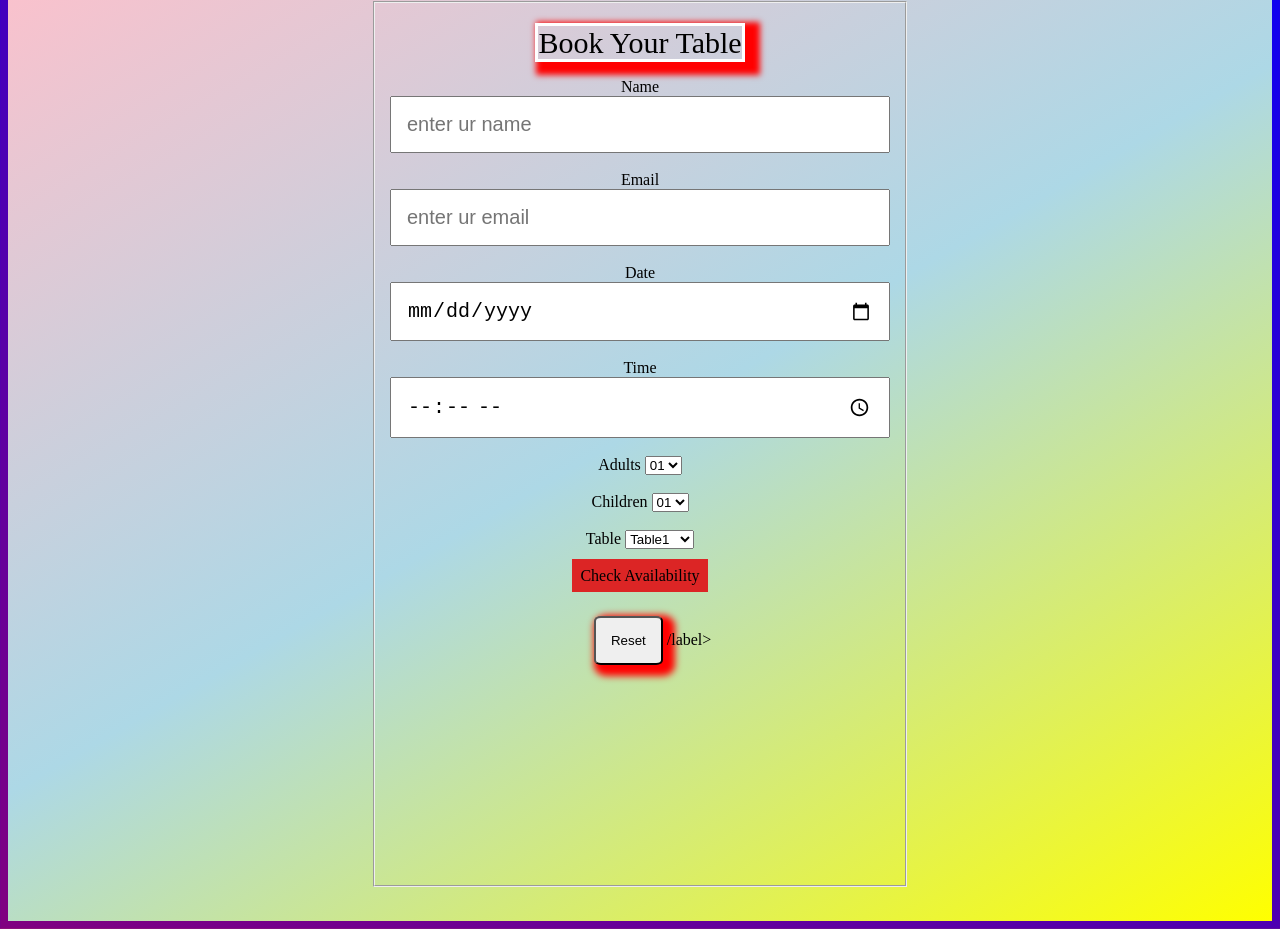
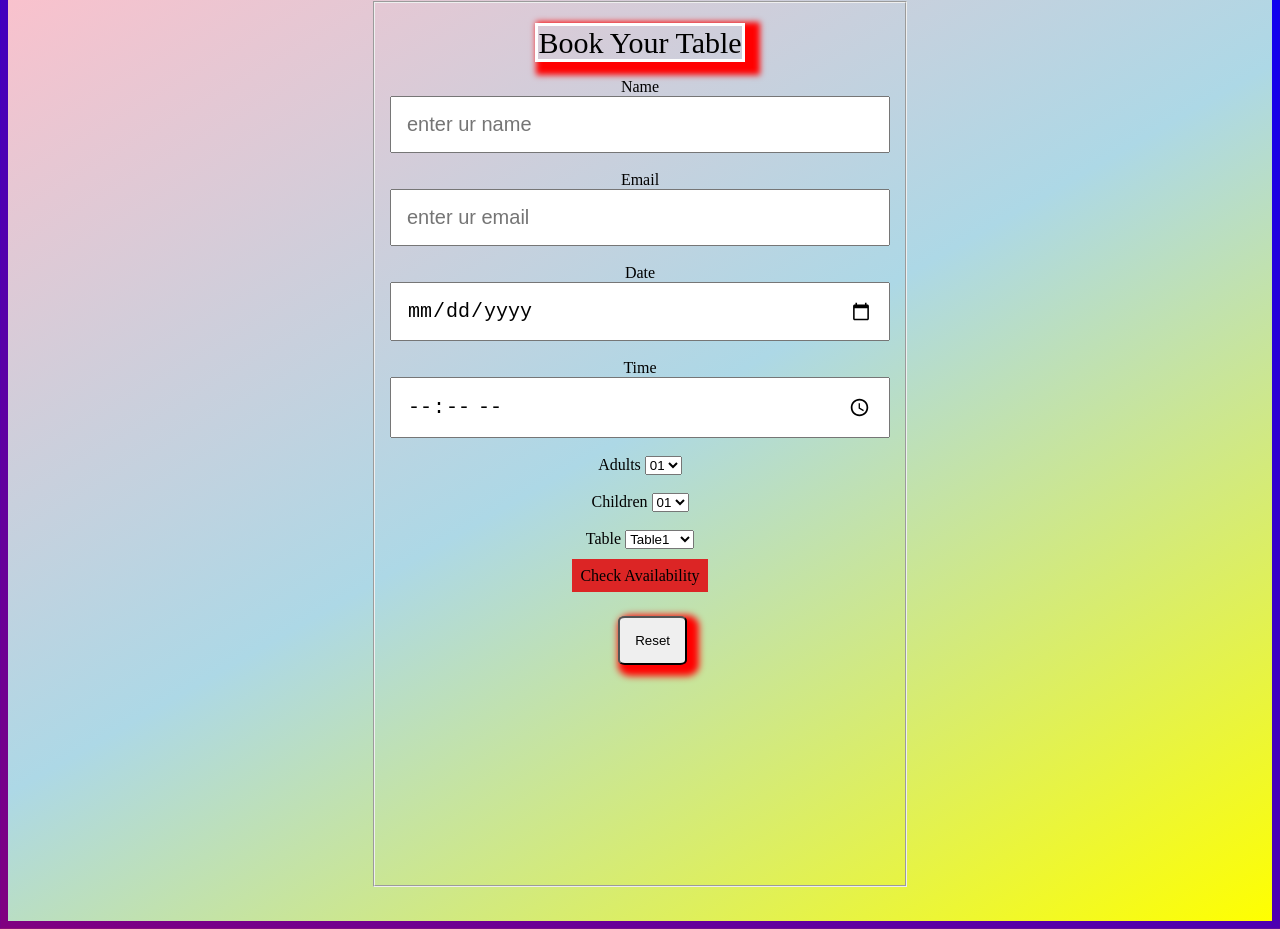
Before and after one commit to KothurMokshithaReddy/coffeegrid, a plain HTML site: page index.html in a window 1280 px wide. Shown: the part 4052-4981 px from the top of the page. Drawn offline with Linux system fonts and the light colour scheme.

Commit message:
Update index.html

```diff
--- a/index.html
+++ b/index.html
@@ -417,7 +417,7 @@ align:center;">Book Your Table</m></caption><br><br>
 <option>Table11</option>
 </select><br><br>
 <label style="background-color:#DC2525;padding:8px">Check Availability</label><br><br>
-<label><pre></pre><button>Reset</button>             <button class="z">Submit</button></pre>/label>
+<label><pre></pre><button>Reset</button>             <button class="z">Submit</button></pre></label>
 </fieldset>
 </form></center>
  <br>
```
